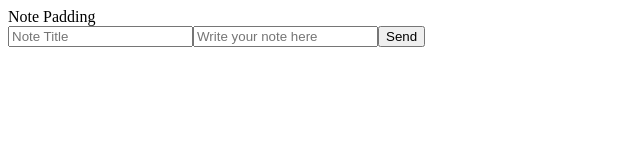
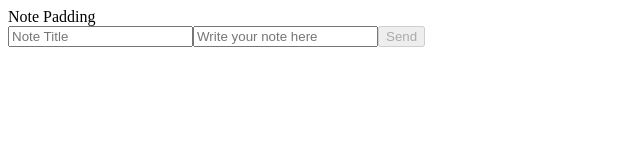
Before and after one commit to martinsgabel/note-padding, a React (Create React App) app: page / in a window 1280 px wide. Shown: the top 160 px of the page, without its empty margins (0-640 px from the left). Built offline with nearby package versions, Linux system fonts and the light colour scheme.

Commit message:
feat: input validations done

```diff
--- a/src/Components/NotePad.jsx
+++ b/src/Components/NotePad.jsx
@@ -20,6 +20,7 @@ export default function NotePad({ title, note, setTitle, setNote, submitNote })
       <button
         type="button"
         onClick={ submitNote }
+        disabled={ !title && !note }
       >
         Send
       </button>
```
Also changed, not shown: 1 other file (tests, documents, lock files or other folders).
